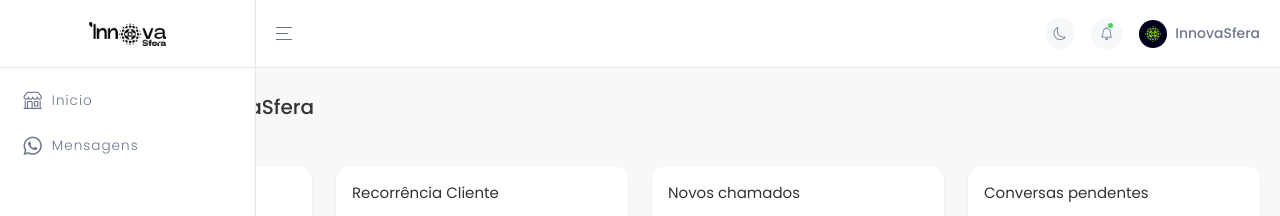
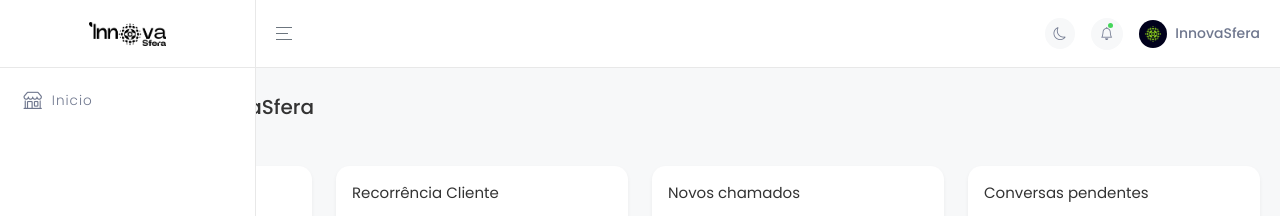
Before and after one commit to Caous/template-ui-dashboard, a React (Vite) app: page / in a window 1280 px wide. Shown: the top 216 px of the page. Built offline with nearby package versions, Linux system fonts and the light colour scheme; no server answers.

Commit message:
feat: retirando menu sem uso

```diff
--- a/src/components/sidebar.tsx
+++ b/src/components/sidebar.tsx
@@ -218,13 +218,6 @@ const Sidebar = () => {
                           <span className="side-menu__label">Inicio</span>
                         </Link>
                       </li>
-                      <li className="slide">
-                        <Link to="/messages" className="side-menu__item">
-                          <i className="bi bi-whatsapp side-menu__icon"></i>
-                          <span className="side-menu__label">Mensagens</span>
-                        </Link>
-                      </li>
-
                     </ul>
                     <div className="slide-right d-none" id="slide-right">
                       <svg
```
Lines whose indentation alone changed are shown as unchanged.
